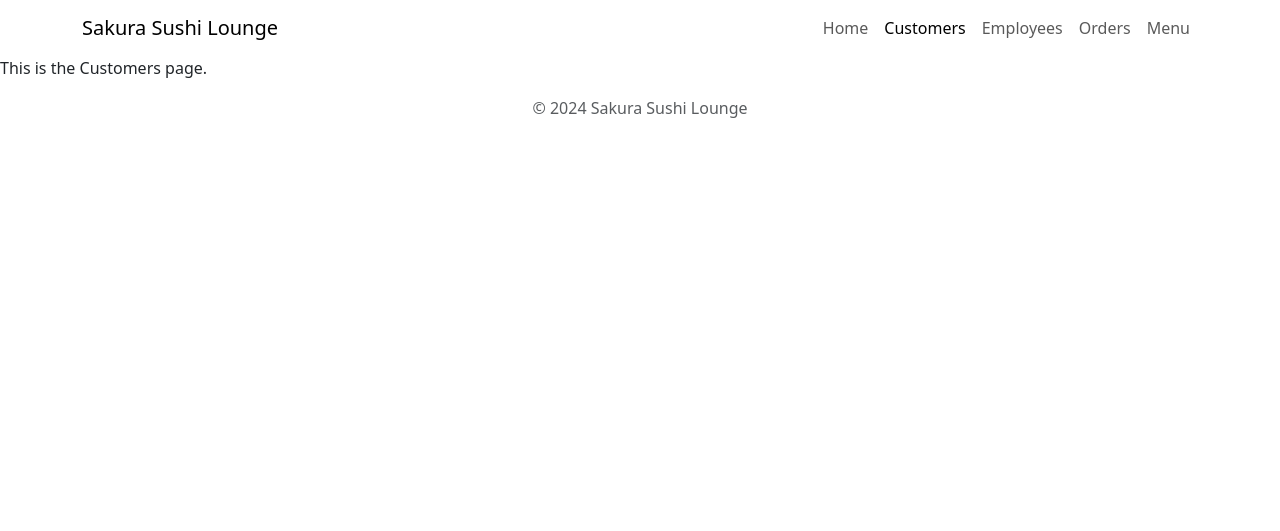
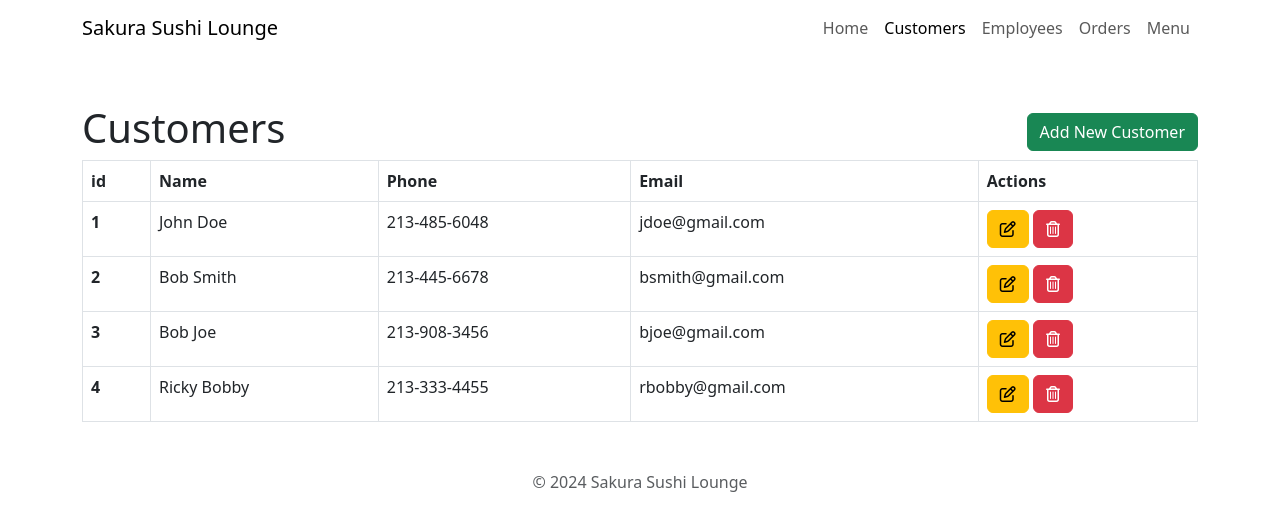
Before and after one commit to cameronchafin/sakura, a Flask app: page /customers in a window 1280 px wide. Shown: the top 531 px of the page. Run offline with Flask 3, Linux system fonts and the light colour scheme; some libraries are stand-ins or nearby versions.

Commit message:
Customers table

```diff
--- a/templates/customers.html
+++ b/templates/customers.html
@@ -6,6 +6,82 @@ Customers
 
 {% block content %}
 
-<p>This is the Customers page.</p>
+<div class="container my-5">
+    <div class="d-flex align-items-center justify-content-between">
+        <h1>Customers</h1>
+        <button type="button" class="btn btn-success">Add New Customer</button>
+    </div>
+
+    <table class="table table-bordered">
+        <thead>
+          <tr>
+            <th scope="col">id</th>
+            <th scope="col">Name</th>
+            <th scope="col">Phone</th>
+            <th scope="col">Email</th>
+            <th scope="col">Actions</th>
+          </tr>
+        </thead>
+        <tbody>
+          <tr>
+            <th scope="row">1</th>
+            <td>John Doe</td>
+            <td>213-485-6048</td>
+            <td>jdoe@gmail.com</td>
+            <td>
+                <button type="button" class="btn btn-warning">
+                    <i class="fa-regular fa-pen-to-square"></i>
+                </button>
+                <button type="button" class="btn btn-danger">
+                    <i class="fa-regular fa-trash-can"></i>
+                </button>
+            </td>
+          </tr>
+          <tr>
+            <th scope="row">2</th>
+            <td>Bob Smith</td>
+            <td>213-445-6678</td>
+            <td>bsmith@gmail.com</td>
+            <td>
+                <button type="button" class="btn btn-warning">
+                    <i class="fa-regular fa-pen-to-square"></i>
+                </button>
+                <button type="button" class="btn btn-danger">
+                    <i class="fa-regular fa-trash-can"></i>
+                </button>
+            </td>
+          </tr>
+          <tr>
+            <th scope="row">3</th>
+            <td>Bob Joe</td>
+            <td>213-908-3456</td>
+            <td>bjoe@gmail.com</td>
+            <td>
+                <button type="button" class="btn btn-warning">
+                    <i class="fa-regular fa-pen-to-square"></i>
+                </button>
+                <button type="button" class="btn btn-danger">
+                    <i class="fa-regular fa-trash-can"></i>
+                </button>
+            </td>
+          </tr>
+          <tr>
+            <th scope="row">4</th>
+            <td>Ricky Bobby</td>
+            <td>213-333-4455</td>
+            <td>rbobby@gmail.com</td>
+            <td>
+                <button type="button" class="btn btn-warning">
+                    <i class="fa-regular fa-pen-to-square"></i>
+                </button>
+                <button type="button" class="btn btn-danger">
+                    <i class="fa-regular fa-trash-can"></i>
+                </button>
+            </td>
+          </tr>
+        </tbody>
+      </table>
+
+</div>
 
 {% endblock %}
```
